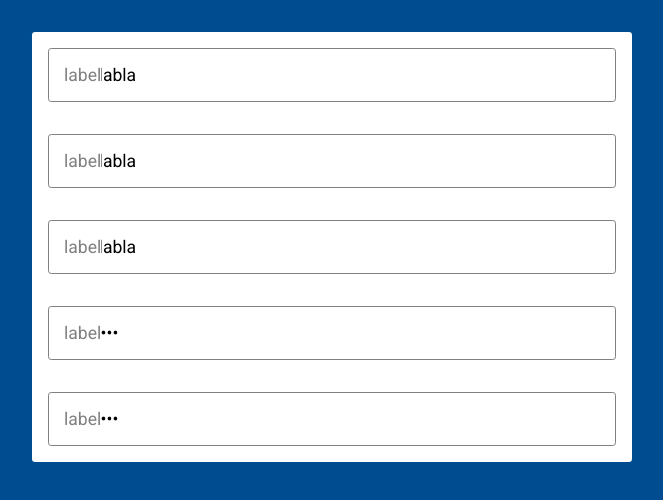
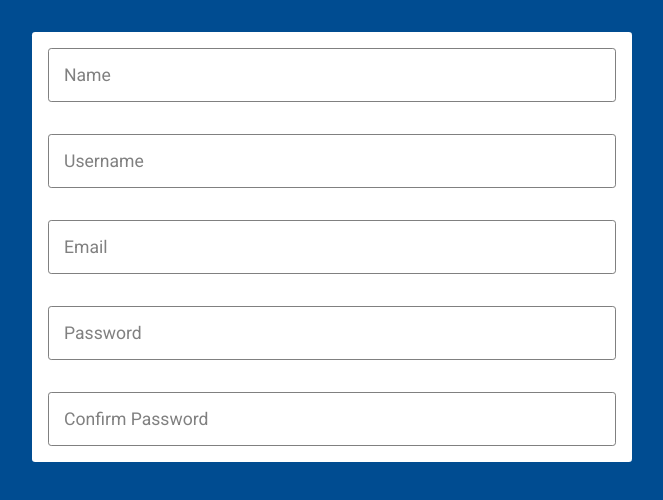
Before and after one commit to Lexicon-LTU-2024/react-account-registration-solution, a React (Vite) app: page / in a window 1280 px wide. Shown: the top 500 px of the page, without its empty margins (308-971 px from the left). Built offline with nearby package versions, Linux system fonts and the light colour scheme.

Commit message:
defined id and label props and implemented them

```diff
--- a/src/components/Form.tsx
+++ b/src/components/Form.tsx
@@ -4,11 +4,11 @@ import { Input } from ".";
 export function Form(): ReactElement {
   return (
     <form className="form">
-      <Input />
-      <Input />
-      <Input type="email" />
-      <Input type="password" />
-      <Input type="password" />
+      <Input id="name" label="Name" />
+      <Input id="username" label="Username" />
+      <Input id="email" label="Email" type="email" />
+      <Input id="password" label="Password" type="password" />
+      <Input id="confirm-password" label="Confirm Password" type="password" />
       {/* <Button /> */}
     </form>
   );
--- a/src/components/Input.tsx
+++ b/src/components/Input.tsx
@@ -3,6 +3,8 @@ import { FocusEventHandler, MouseEventHandler, ReactElement, useRef, useState }
 type TInputType = "email" | "password" | "text";
 
 interface IInputProps {
+  id?: string;
+  label: string;
   type?: TInputType;
 }
 
@@ -11,7 +13,7 @@ export function Input(props: IInputProps): ReactElement {
 
   // For the component to handle state we need to use "useState" from react. It's a hook that react uses to make state persist across rerenders, and it's also used to trigger a rerender of the component every time the state updates. Observe though, if the state is a reference variable, you  always need to create a new reference in order for react to actually trigger a rerender.
 
-  const [value, setValue] = useState<string>("blablabla");
+  const [value, setValue] = useState<string>("");
   const [labelClasses, setLabelClasses] = useState<string[]>(["label"]);
   const inputRef = useRef<HTMLInputElement>(null);
 
@@ -44,6 +46,7 @@ export function Input(props: IInputProps): ReactElement {
   };
 
   // ############### Derived variables / Regular JS ###############
+  const id = props.id ? props.id : props.label.toLowerCase();
   const type = props.type ? props.type : "text";
 
   const derivedLabelClasses = labelClasses.join(" ");
@@ -52,10 +55,11 @@ export function Input(props: IInputProps): ReactElement {
   return (
     <div className="input">
       <label className={derivedLabelClasses} onClick={handleOnClick}>
-        label
+        {props.label}
       </label>
       <input
         className={derivedInputClasses}
+        id={id}
         onBlur={handleOnBlur}
         onChange={(e) => setValue(e.target.value)}
         onFocus={handleOnFocus}
```
